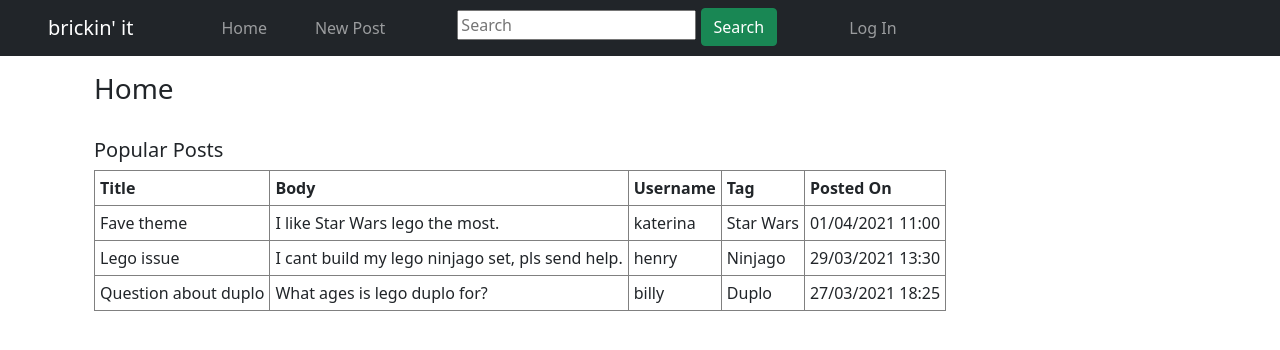
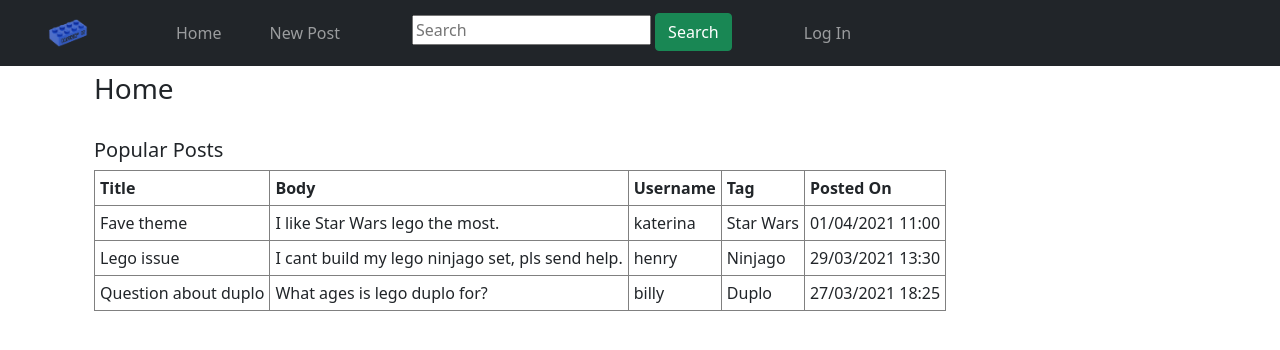
Before and after one commit to beckylloyd/DSS-CW2-GROUP-13, a Flask app: page / in a window 1280 px wide. Shown: the top 350 px of the page. Run offline with Flask 2, Linux system fonts and the light colour scheme; data comes from the database, SQL or seed files in the repository; parts of the project's set-up code (start-up, migrations or seed data) failed here and were passed over; some libraries are stand-ins or nearby versions.

Commit message:
- added logo to the nav bar

```diff
--- a/main.py
+++ b/main.py
@@ -47,6 +47,7 @@ def index():
         tag = DBConnect.tags_get_name(post[5])
         datetime = post[3] + " " + post[4]
         posts.append([post[1], post[2], username, tag, datetime])
+
     cols = ["Title", "Body", "Username", "Tag", "Posted On"]
     return render_template('index.html', col_names = cols, rows = posts)
 
--- a/templates/base.html
+++ b/templates/base.html
@@ -10,7 +10,9 @@
 <nav class="navbar navbar-expand-sm bg-dark navbar-dark fixed-top" id="mainNav">
 
     <!--logo-->
-    <a class="navbar-brand px-5" href="/home">brickin' it</a>
+    <a class="navbar-brand px-5" href="/home">
+        <img src="static/lego_logo.png" alt = "Brickin it" style="width:40px;">
+    </a>
 
 
     <!-- navbar links -->
```
Also changed, not shown: static/lego_logo.png (added).
